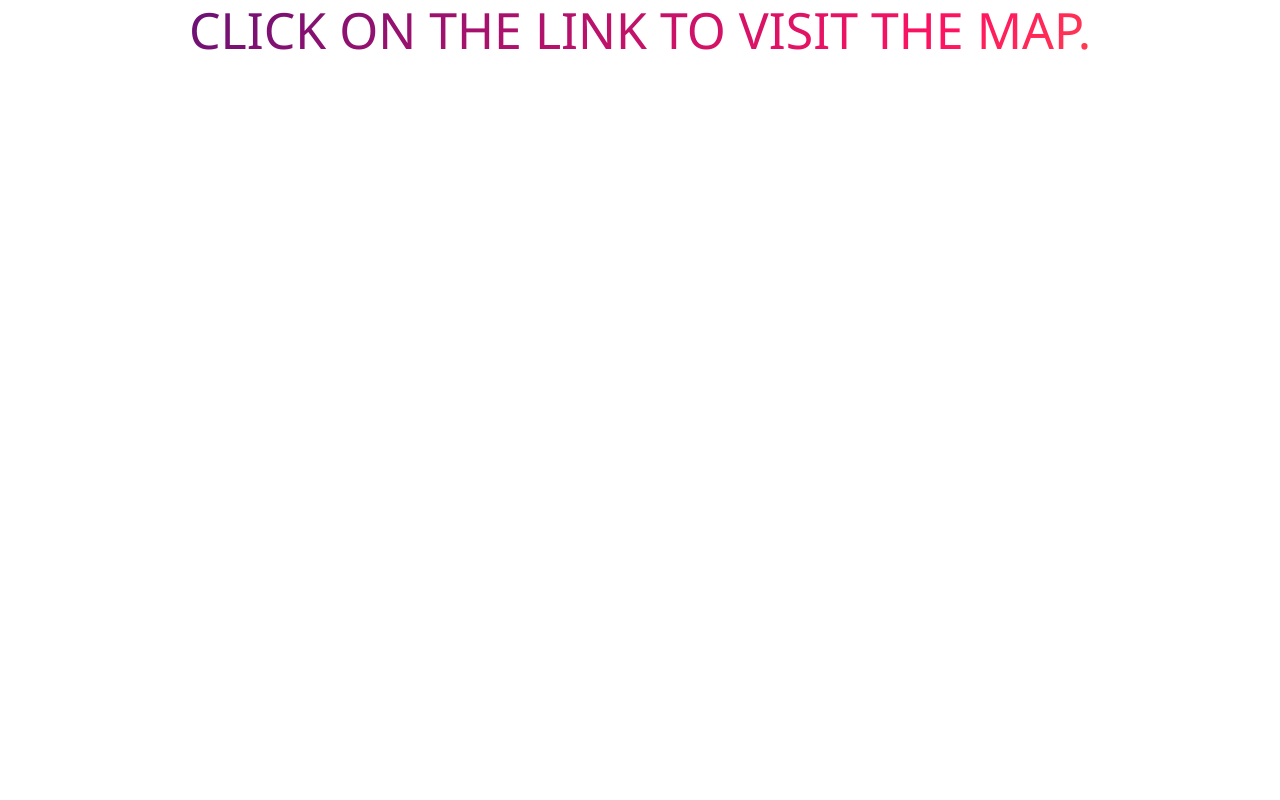
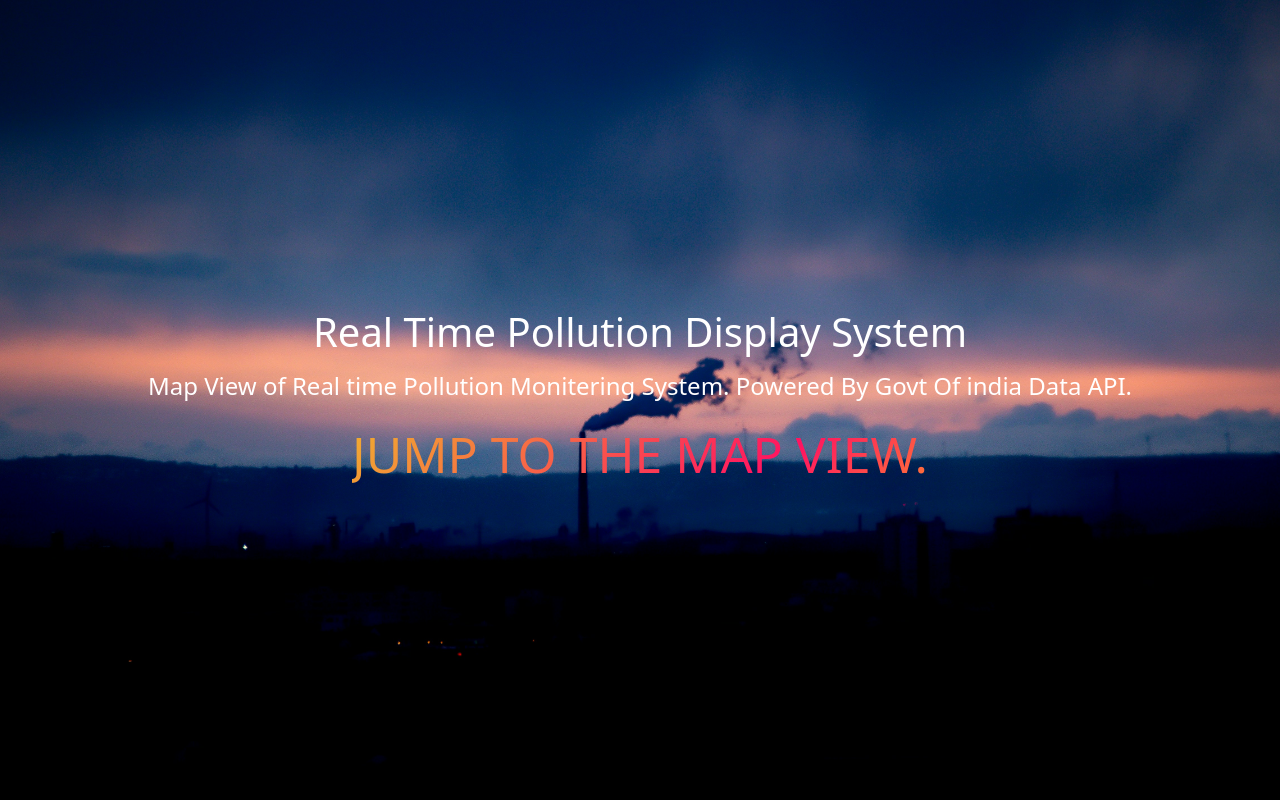
Before and after one commit to gauravdhiman217/geodjango, a Django app: page / in a window 1280 px wide. Run offline with Django 5.2, Linux system fonts and the light colour scheme.

Commit message:
landing page added

```diff
--- a/poll_stations/templates/poll_stations/index.html
+++ b/poll_stations/templates/poll_stations/index.html
@@ -1,24 +1,26 @@
 {% extends 'poll_stations/main.html' %}
 {% block title %}Welcome Page {% endblock %}
 {% block header %}
-    <link rel="stylesheet" href="https://www.w3schools.com/w3css/4/w3.css">
+{% load static %}
+    <!-- <link rel="stylesheet" href="https://www.w3schools.com/w3css/4/w3.css"> -->
     <style>
     .charcter{
         text-transform: uppercase;
         text-align: center;
         background-image: linear-gradient(
             -225deg,
-            #231557 0%,
-            #44107a 29%,
+            #78f1b5 0%,
+            #f0ad30 29%,
             #ff1361 67%,
             #fff800 100%
         );
+
         background-size: auto auto;
         background-clip: border-box;
         background-size: 200% auto;
         color: #fff;
         background-clip: text;
-        text-fill-color: transparent;
+        /* text-fill-color: transparent; */
         -webkit-background-clip: text;
         -webkit-text-fill-color: transparent;
         animation: textclip 2s linear infinite;
@@ -30,11 +32,29 @@
     background-position: 200% center;
   }
 }
+.hero-section {
+        background-image: url("{% static 'poll_stations/images/hero.jpg' %}");
+        background-size: cover;
+        background-position: center;
+        height: 100vh; /* Set the height to full viewport height */
+        display: flex;
+        justify-content: center;
+        align-items: center;
+    }
 
 </style>
 {% endblock %}
 {% block body %}
-<div >
-    <h1 class="charcter"><a href="{% url 'poll_stations:stations' %}">Click on the link to visit the Map.</a></h1>
+<div class="hero-section">
+  <div class="p-5 text-center bg-image hero-image h-100">
+    <div class="d-flex justify-content-center align-items-center h-100">
+      <div class="text-white">
+        <h1 class="mb-3">Real Time Pollution Display System</h1>
+        <h4 class="mb-3">Map View of Real time Pollution Monitering System. Powered By Govt Of india Data API.</h4>
+        <a data-mdb-ripple-init class="charcter " href="{% url 'poll_stations:stations' %}" role="button">Jump To The Map View.</a>
+      </div>
+  </div>
 </div>
+</div>
+
 {% endblock %}
--- a/poll_stations/templates/poll_stations/map.html
+++ b/poll_stations/templates/poll_stations/map.html
@@ -70,7 +70,7 @@
 
     /* .progress-bar {
         height: 100%;
-        background-color: #4caf50; /* Green color for progress */
+        background-color: #4caf50; /* Green color for progress
     } */
     .minValue {
         right: 0;
```
Also changed, not shown: poll_stations/static/poll_stations/images/hero.jpg (added), 1 other file.
